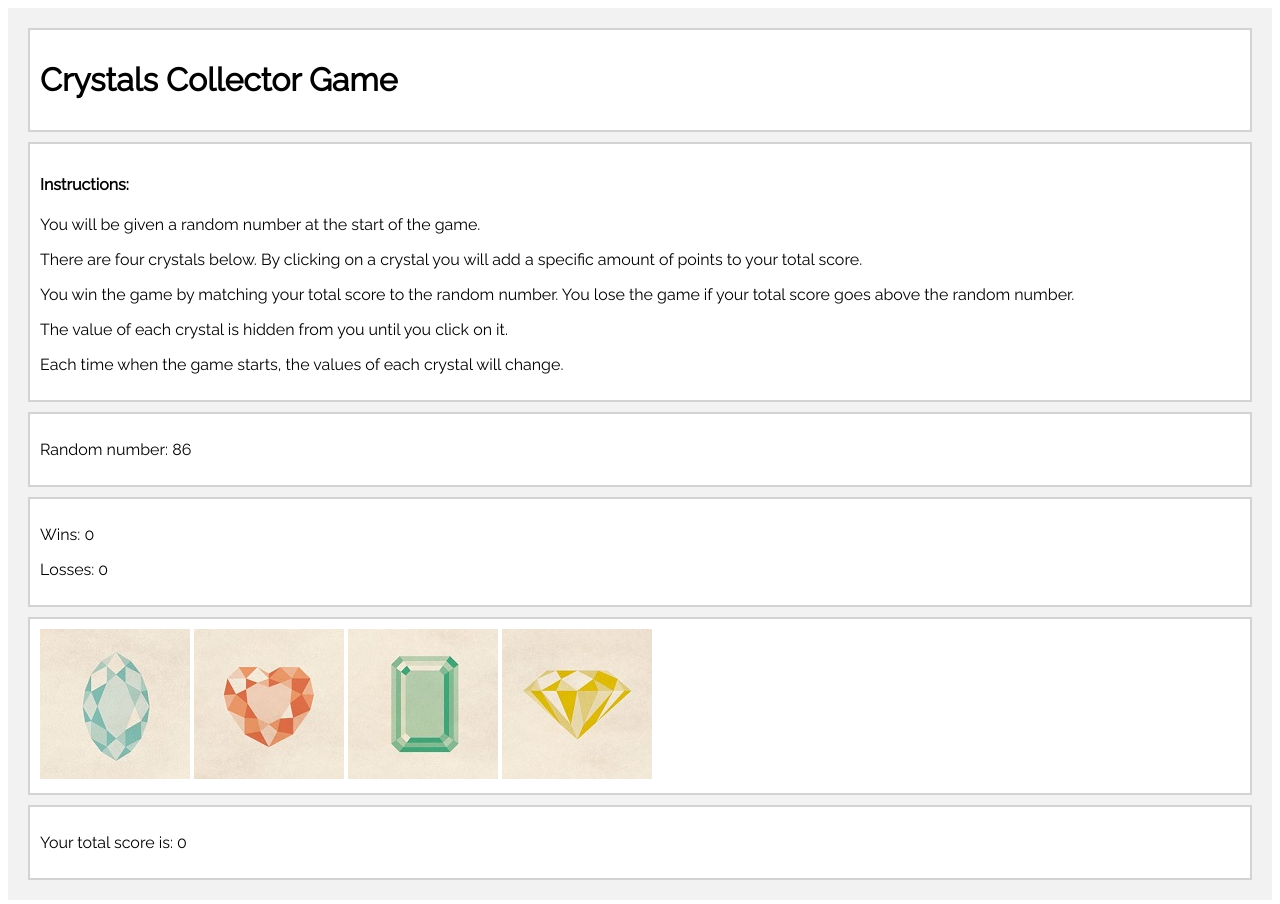
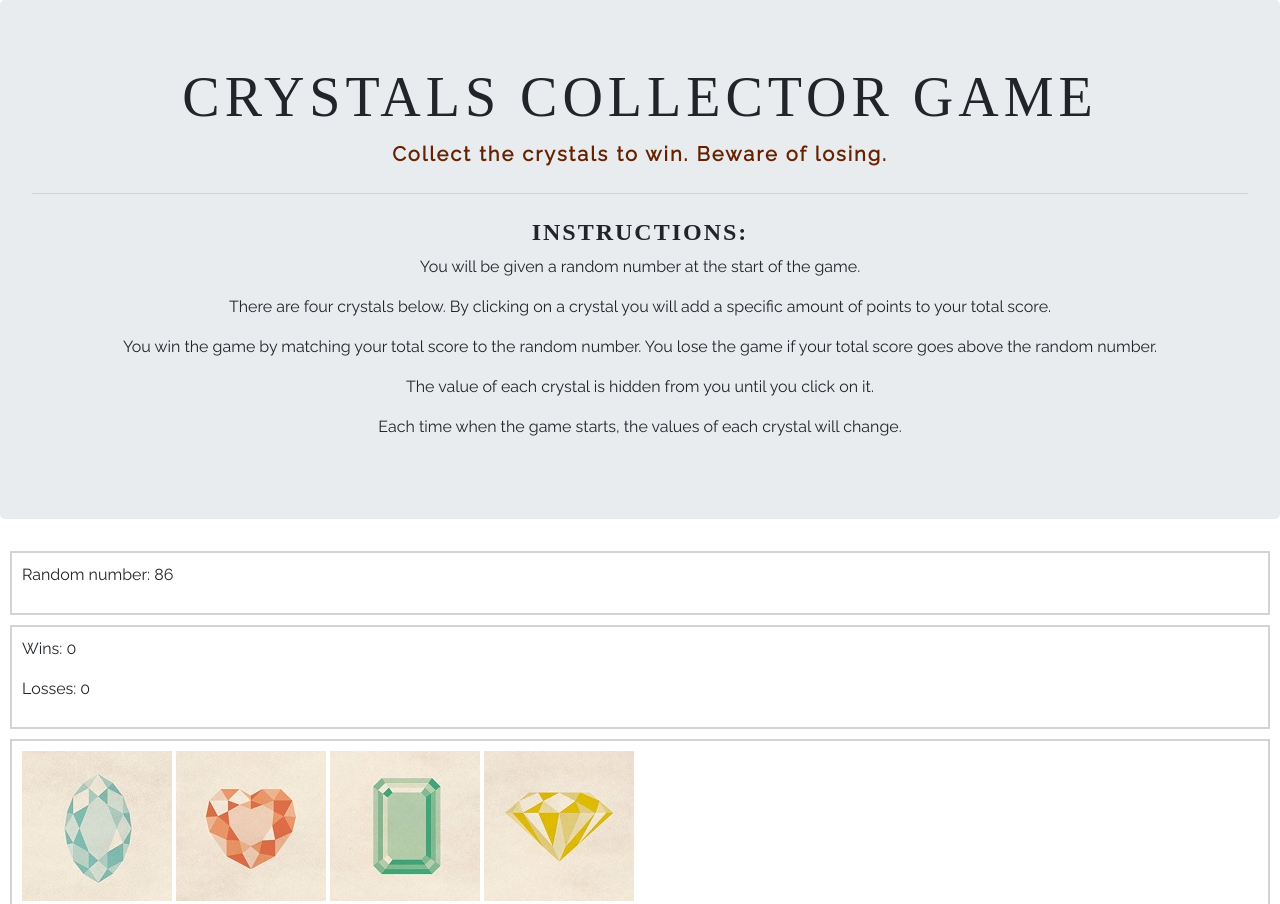
Before and after one commit to willajin/unit-4-game, a plain HTML site: page index.html in a window 1280 px wide. Shown: the top 904 px of the page. Drawn offline with nearby package versions, Linux system fonts and the light colour scheme; a web font is replaced by a local one.

Commit message:
added bootstrap and CSS to header

```diff
--- a/assets/css/style.css
+++ b/assets/css/style.css
@@ -1,21 +1,30 @@
-.container {
-    padding: 10px;
+body {
     font-family: 'Raleway', sans-serif;
-    background-color: #f2f2f2;
 }
 
-.header {
-    border: 2px solid lightgray;
-    padding: 10px;
-    margin: 10px;
-    background-color: white;
+.jumbotron {
+    opacity: 1.0;
+    text-align: center;
 }
 
-.instructions {
-    border: 2px solid lightgray;
-    padding: 10px;
-    margin: 10px;
-    background-color: white;
+.display-4 {
+    text-transform: uppercase;
+    letter-spacing: 5px;
+    font-family: 'Scheherazade', serif;
+}
+
+.lead {
+    color: #662200;
+    font-weight: bold;
+    letter-spacing: 2px;
+}
+
+.h5 {
+    text-transform: uppercase;
+    font-family: 'Scheherazade', serif;
+    font-weight: bold;
+    font-size: 24px;
+    letter-spacing: 2px;
 }
 
 .randNumMatch {
--- a/index.html
+++ b/index.html
@@ -6,6 +6,10 @@
     <meta name="viewport" content="width=device-width, initial-scale=1.0">
     <meta http-equiv="X-UA-Compatible" content="ie=edge">
     <title>Crystals Collector Game</title>
+
+    <!-- Bootstrap -->
+    <link href="https://stackpath.bootstrapcdn.com/bootstrap/4.1.3/css/bootstrap.min.css" rel="stylesheet" integrity="sha384-MCw98/SFnGE8fJT3GXwEOngsV7Zt27NXFoaoApmYm81iuXoPkFOJwJ8ERdknLPMO"
+        crossorigin="anonymous">
 
     <!-- Link jQuery -->
     <script src="https://ajax.googleapis.com/ajax/libs/jquery/3.3.1/jquery.min.js"></script>
@@ -22,13 +26,11 @@
 </head>
 
 <body>
-    <div class="container">
-        <div class="header">
-            <h1>Crystals Collector Game</h1>
-        </div>
-
-        <div class="instructions">
-            <h4>Instructions:</h4>
+    <div class="jumbotron">
+        <h1 class="display-4">Crystals Collector Game</h1>
+        <p class="lead">Collect the crystals to win. Beware of losing.</p>
+        <hr class="my-4">
+        <p class="h5">Instructions:</p>
         <p>You will be given a random number at the start of the game.</p>
         <p>There are four crystals below. By clicking on a crystal you will add a specific amount of points to your
             total
```
Lines whose indentation alone changed are shown as unchanged.
